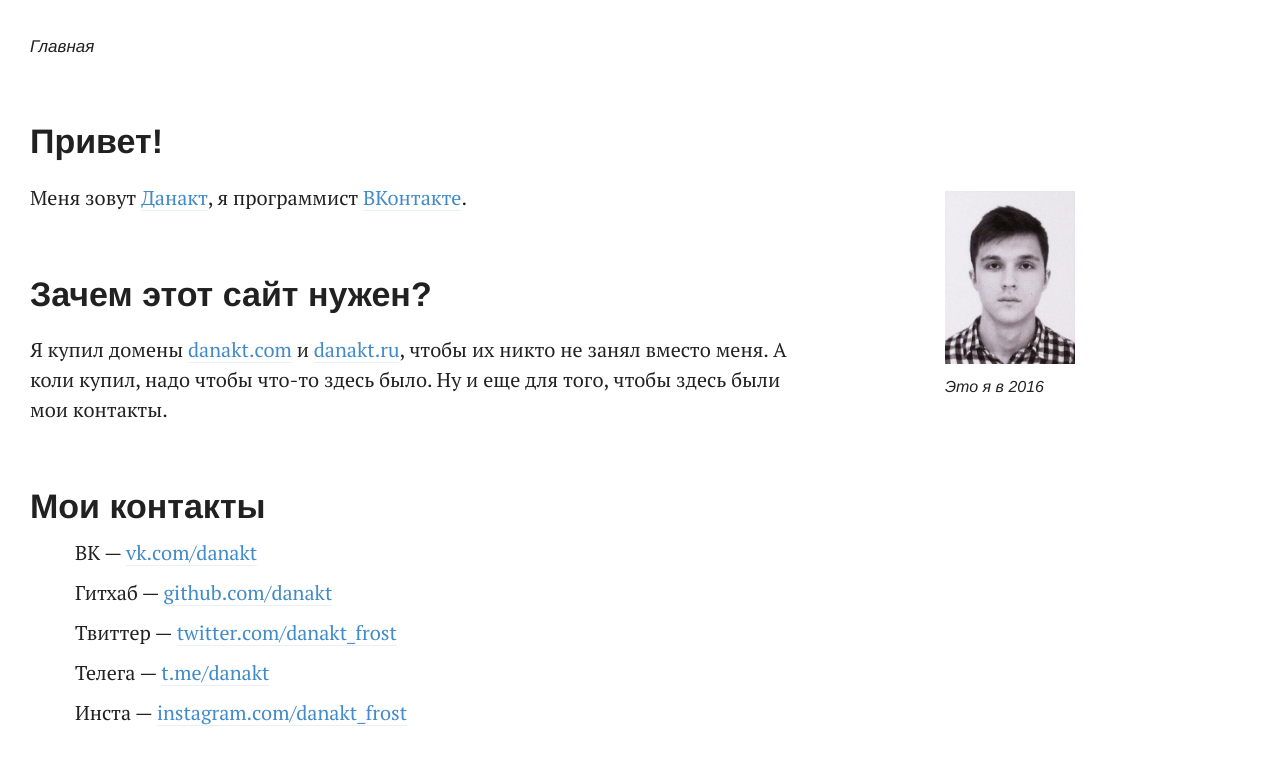
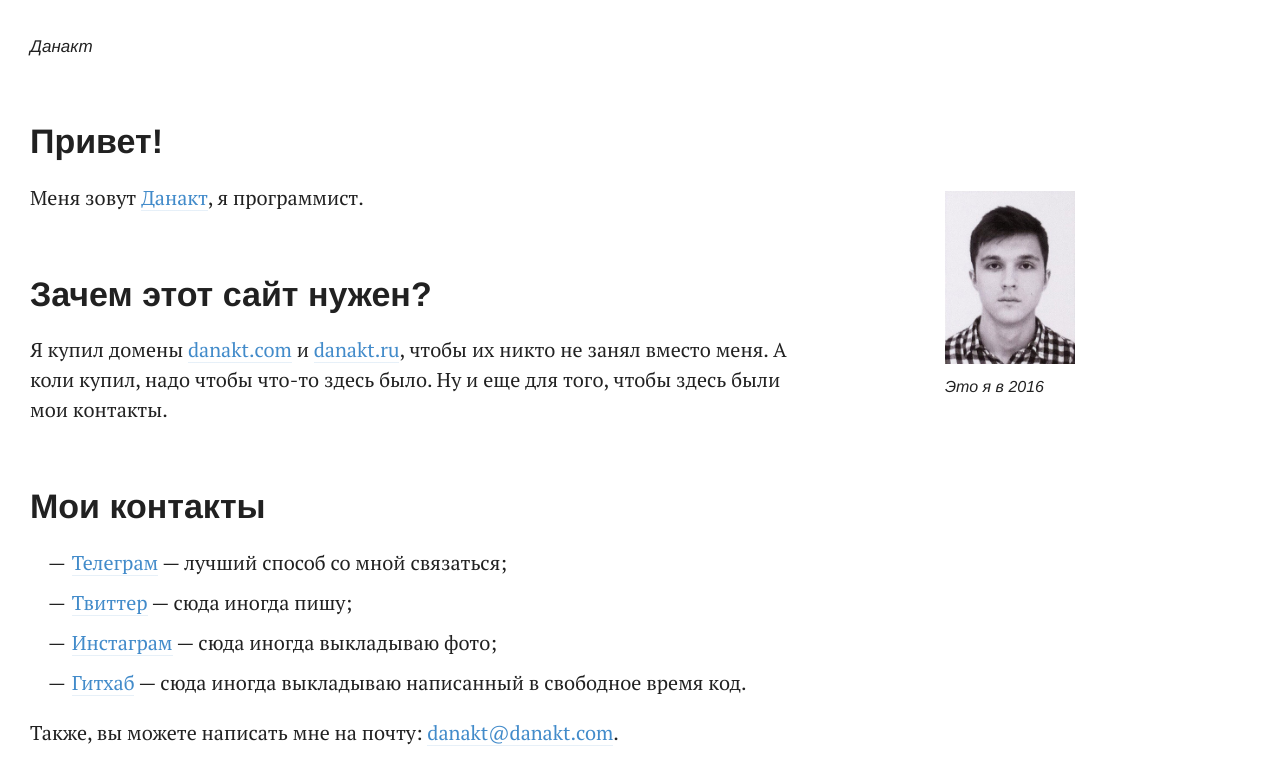
Before and after one commit to danakt/danakt.github.io, a Next.js app: page / in a window 1280 px wide. Shown: the top 784 px of the page. Built offline with nearby package versions, Linux system fonts and the light colour scheme.

Commit message:
Update markup and contacts

```diff
--- a/components/GlobalStyles.tsx
+++ b/components/GlobalStyles.tsx
@@ -132,29 +132,6 @@ export const GlobalStyles = createGlobalStyle`
     font-style: italic;
   }
 
-  h1 {
-    margin: 60px 0 10px;
-    font-size: 34px;
-    line-height: 1.25;
-
-    @media (max-width: 590px) {
-      margin-top: 45px;
-      font-size: 21px;
-    }
-  }
-
-  h2 {
-    font-size: 24px;
-    line-height: 1.25;
-    font-weight: 700;
-    margin: 50px 0 0;
-
-    @media (max-width: 590px) {
-      font-size: 17px;
-      margin-top: 37.5px;
-    }
-  }
-
   p {
     margin-top: 20px;
   }
@@ -169,6 +146,16 @@ export const GlobalStyles = createGlobalStyle`
       @media (max-width: 590px) {
         margin-bottom: 5px;
       }
+
+      &::before {
+        content: "— ";
+        position: relative;
+        left: -6px;
+        margin-left: -21px;
+        display: inline-block;
+        vertical-align: top;
+        margin-right: 0px;
+      }
     }
   }
 `;
--- /dev/null
+++ b/components/Heading.tsx
@@ -0,0 +1,52 @@
+import styled from 'styled-components';
+import { ReactNode, PropsWithChildren } from 'react';
+
+const HeadingLabel = styled.div`
+  position: relative;
+  font-size: 12px;
+  font-weight: 400;
+  text-transform: uppercase;
+  line-height: 30px;
+  letter-spacing: 1.2px;
+`;
+
+const H1 = styled.h1`
+  margin: 60px 0 10px;
+  font-size: 34px;
+  line-height: 1.25;
+
+  @media (max-width: 590px) {
+    margin-top: 45px;
+    font-size: 21px;
+  }
+`;
+
+const H2 = styled.h2`
+  font-size: 24px;
+  line-height: 1.25;
+  font-weight: 700;
+  margin: 50px 0 0;
+
+  @media (max-width: 590px) {
+    font-size: 17px;
+    margin-top: 37.5px;
+  }
+`;
+
+type Props = PropsWithChildren<{
+  level?: 1 | 2;
+  label?: ReactNode;
+}>;
+
+export const Heading = (props: Props) => {
+  const level = props.level ?? 1;
+
+  const contentRender = (
+    <>
+      {props.label != null && <HeadingLabel>{props.label}</HeadingLabel>}
+      {props.children}
+    </>
+  );
+
+  return level === 1 ? <H1>{contentRender}</H1> : <H2>{contentRender}</H2>;
+};
--- a/components/Page.tsx
+++ b/components/Page.tsx
@@ -53,6 +53,8 @@ export const Page = (props: Props) => {
 
         <title>{props.title}</title>
 
+        <link rel="icon" type="image/png" href="/favicon.png" />
+
         <meta name="viewport" content="width=device-width, initial-scale=1.0" />
         <link
           rel="stylesheet"
@@ -77,11 +79,11 @@ export const Page = (props: Props) => {
       <Body>
         <Breadcrumbs>
           {router.pathname === '/' ? (
-            'Главная'
+            'Данакт'
           ) : (
             <>
               <Link href="/">
-                <a>Главная</a>
+                <a className="always-fresh">Данакт</a>
               </Link>
               &nbsp;/&nbsp;{props.title}
             </>
--- a/package.json
+++ b/package.json
@@ -15,6 +15,7 @@
   "author": "Danakt Frost",
   "license": "MIT",
   "devDependencies": {
+    "@types/isomorphic-fetch": "^0.0.35",
     "@types/node": "^13.11.0",
     "@types/react": "^16.9.32",
     "@types/styled-components": "4.1.8",
@@ -24,6 +25,7 @@
     "typescript": "^3.8.3"
   },
   "dependencies": {
+    "isomorphic-fetch": "^2.2.1",
     "next": "^9.3.4",
     "react": "^16.13.1",
     "react-dom": "^16.13.1",
--- a/pages/index.tsx
+++ b/pages/index.tsx
@@ -2,34 +2,12 @@ import { Page } from '../components/Page';
 import Link from 'next/link';
 import { Me } from '../components/Me';
 import { WithAside } from '../components/WidthAside';
+import { Heading } from '../components/Heading';
 
-export default () => {
-  const socials = [
-    {
-      title: 'ВК',
-      url: 'https://vk.com/danakt',
-    },
-    {
-      title: 'Гитхаб',
-      url: 'https://github.com/danakt',
-    },
-    {
-      title: 'Твиттер',
-      url: 'https://twitter.com/danakt_frost',
-    },
-    {
-      title: 'Телега',
-      url: 'https://t.me/danakt',
-    },
-    {
-      title: 'Инста',
-      url: 'https://instagram.com/danakt_frost',
-    },
-  ];
-
+export default function Index() {
   return (
     <Page title="Да это же Данакт">
-      <h1>Привет!</h1>
+      <Heading>Привет!</Heading>
 
       <WithAside aside={<Me />}>
         <p>
@@ -39,11 +17,12 @@ export default () => {
               Данакт
             </a>
           </Link>
-          , я программист <a href="https://vk.com/about">ВКонтакте</a>.
+          , я программист.
         </p>
       </WithAside>
 
-      <h1>Зачем этот сайт нужен?</h1>
+      <Heading>Зачем этот сайт нужен?</Heading>
+
       <p>
         Я купил домены{' '}
         <a href="//danakt.com" className="always-fresh">
@@ -57,14 +36,31 @@ export default () => {
         здесь были мои контакты.
       </p>
 
-      <h1>Мои контакты</h1>
-      <ul>
-        {socials.map((item, i) => (
-          <li key={i}>
-            {item.title} — <a href={item.url}>{item.url.replace(/^https?:\/\//, '')}</a>
+      <Heading>Мои контакты</Heading>
+
+      <p>
+        <ul>
+          <li>
+            <a href="https://t.me/danakt">Телеграм</a> — лучший способ со мной связаться;
           </li>
-        ))}
-      </ul>
+
+          <li>
+            <a href="https://twitter.com/danakt_frost">Твиттер</a> — сюда иногда пишу;
+          </li>
+
+          <li>
+            <a href="https://instagram.com/danakt_frost">Инстаграм</a> — сюда иногда выкладываю фото;
+          </li>
+
+          <li>
+            <a href="https://github.com/danakt">Гитхаб</a> — сюда иногда выкладываю написанный в свободное время код.
+          </li>
+        </ul>
+      </p>
+
+      <p>
+        Также, вы можете написать мне на почту: <a href="mailto: danakt@danakt.com">danakt@danakt.com</a>.
+      </p>
     </Page>
   );
-};
+}
```
Also changed, not shown: hooks/useMetrika.tsx (added, +23 -0 lines), hooks/usePageViews.ts (added, +27 -0 lines), pages/danakt.tsx (+16 -8 lines), public/favicon.png (added).
